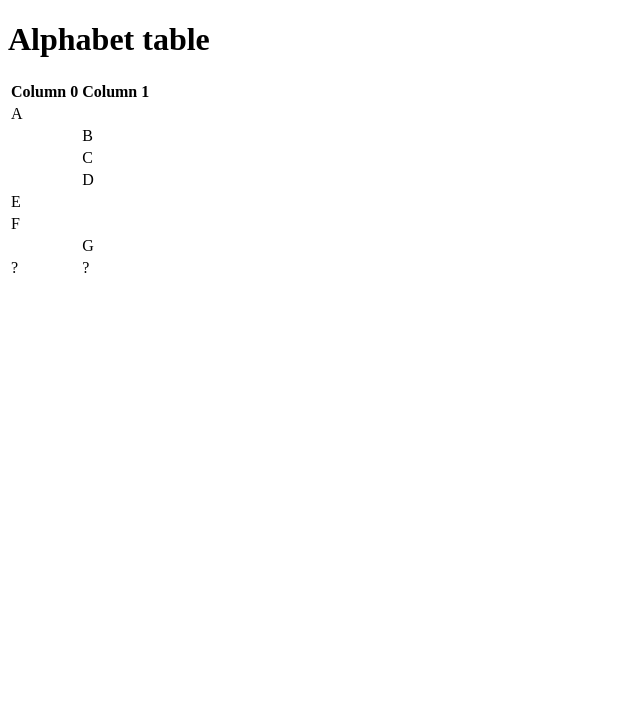
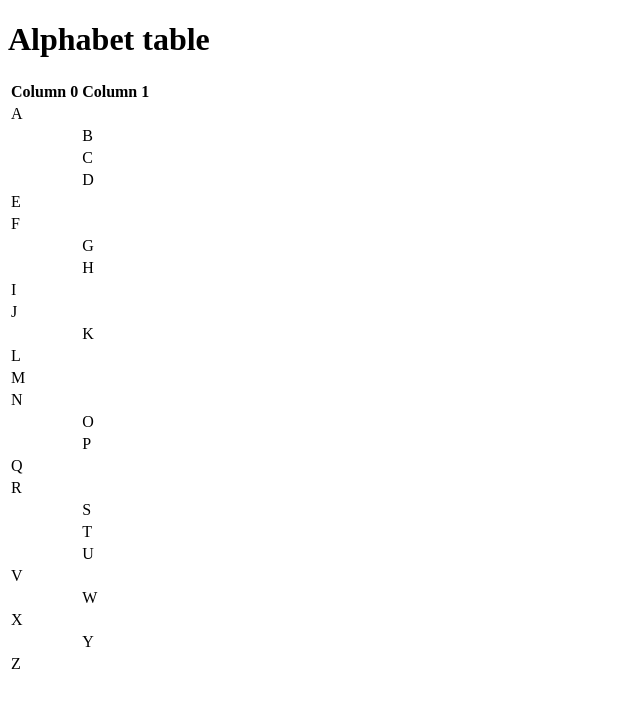
Before and after one commit to comp426-2023-spring/a01-Ishaatre, a website: page public/index.html in a window 1280 px wide. Shown: the whole page, without its empty margins (0-640 px from the left). Drawn offline with Linux system fonts and the light colour scheme.

Commit message:
Completed a01-v2

```diff
--- a/public/index.html
+++ b/public/index.html
@@ -37,7 +37,61 @@
     						<td></td><td>G</td>
   					</tr>
   					<tr>
-    						<td>?</td><td>?</td>
+    						<td></td><td>H</td>
+  					</tr>
+                    <tr>
+    						<td>I</td><td></td>
+  					</tr>
+                    <tr>
+    						<td>J</td><td></td>
+  					</tr>
+                    <tr>
+    						<td></td><td>K</td>
+  					</tr>
+                    <tr>
+    						<td>L</td><td></td>
+  					</tr>
+                    <tr>
+    						<td>M</td><td></td>
+  					</tr>
+                    <tr>
+    						<td>N</td><td></td>
+  					</tr>
+                    <tr>
+    						<td></td><td>O</td>
+  					</tr>
+                    <tr>
+    						<td></td><td>P</td>
+  					</tr>
+                    <tr>
+    						<td>Q</td><td></td>
+  					</tr>
+                    <tr>
+    						<td>R</td><td></td>
+  					</tr>
+                    <tr>
+    						<td></td><td>S</td>
+  					</tr>
+                    <tr>
+    						<td></td><td>T</td>
+  					</tr>
+                    <tr>
+    						<td></td><td>U</td>
+  					</tr>
+                    <tr>
+    						<td>V</td><td></td>
+  					</tr>
+                    <tr>
+    						<td></td><td>W</td>
+  					</tr>
+                    <tr>
+    						<td>X</td><td></td>
+  					</tr>
+                    <tr>
+    						<td></td><td>Y</td>
+  					</tr>
+                    <tr>
+    						<td>Z</td><td></td>
   					</tr>
 				</tbody>
 			</table>
```
Lines whose indentation alone changed are shown as unchanged.
